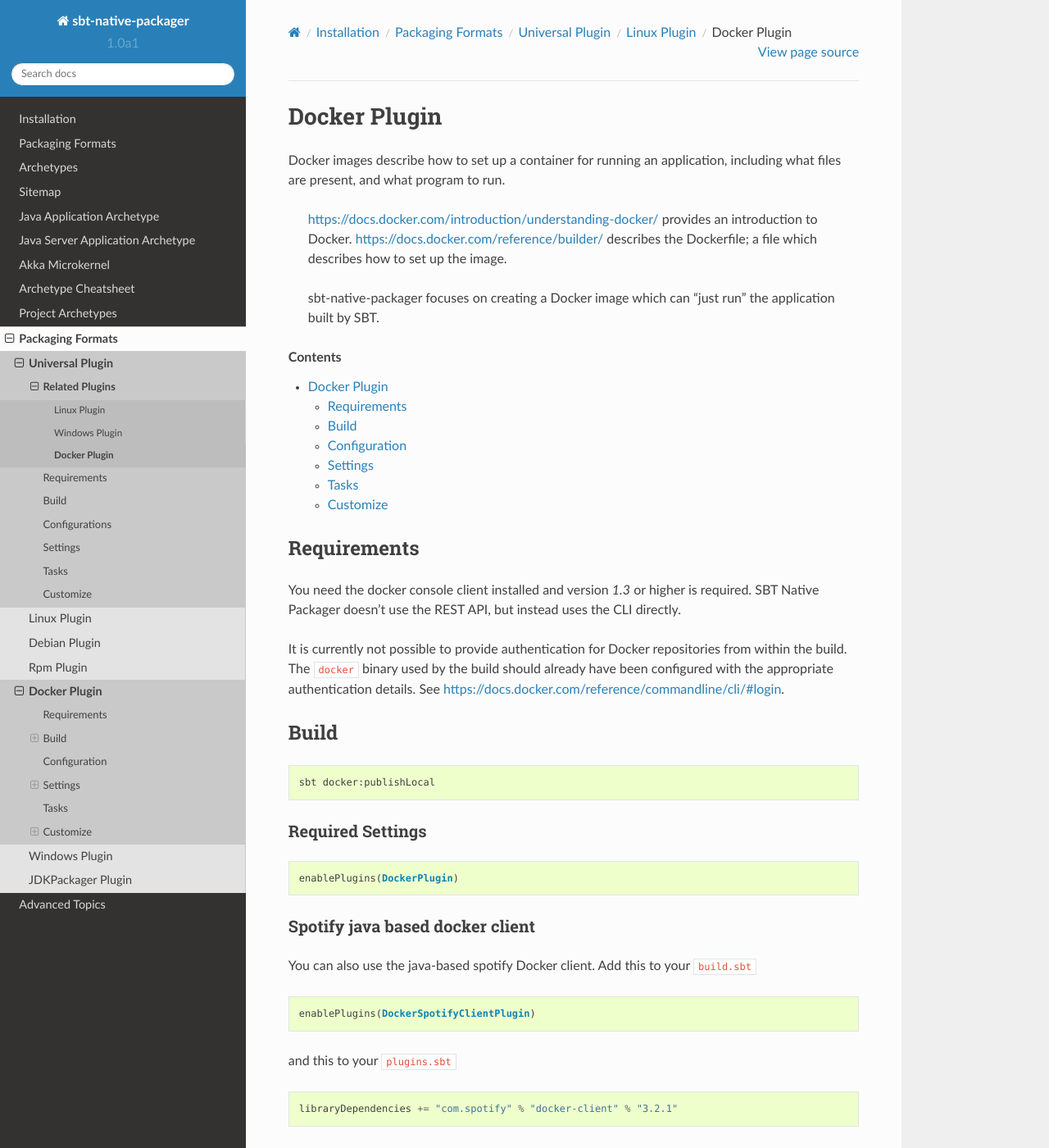
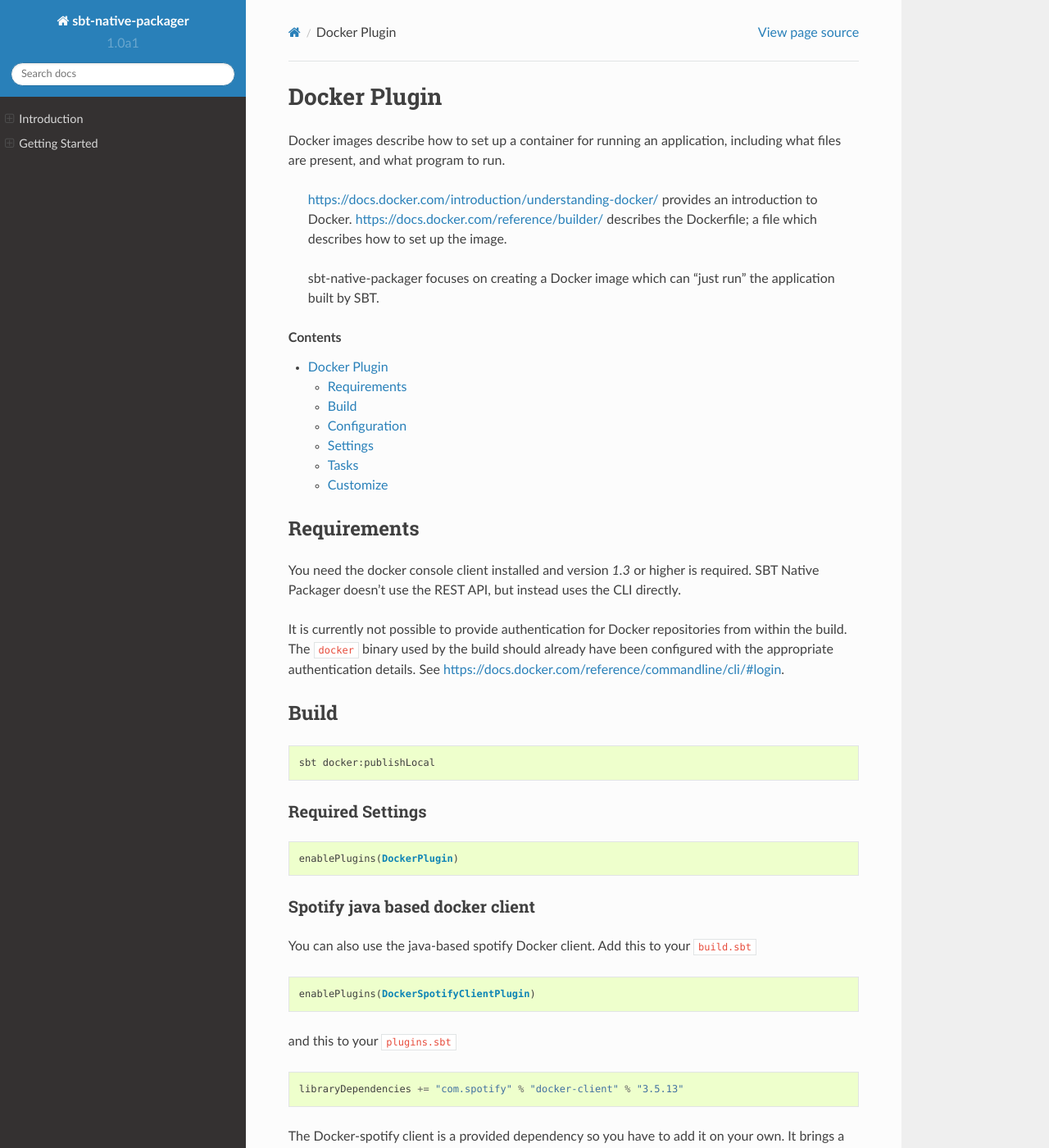
Before and after one commit to muuki88/readthedocs-test, a Sphinx documentation site: the page built from docs/formats/docker.rst, in a window 1280 px wide and 1400 px high. Shown: the whole window at 82% size. Built offline with Sphinx 7.4.7 and the Read the Docs theme 2.0.0, drawn with Linux system fonts in a browser that asks for light colours; pages that are not in the unit, such as notebooks, are missing from menus.

Commit message:
Changing

```diff
--- a/docs/conf.py
+++ b/docs/conf.py
@@ -97,7 +97,9 @@
 # Theme options are theme-specific and customize the look and feel of a theme
 # further.  For a list of options available for each theme, see the
 # documentation.
-#html_theme_options = {}
+html_theme_options = {
+  'collapse_navigation': False
+}
 
 # Add any paths that contain custom themes here, relative to this directory.
 #html_theme_path = []
--- a/docs/formats/docker.rst
+++ b/docs/formats/docker.rst
@@ -53,7 +53,7 @@
 
 .. code-block:: scala
 
-  libraryDependencies += "com.spotify" % "docker-client" % "3.2.1"
+  libraryDependencies += "com.spotify" % "docker-client" % "3.5.13"
 
 The Docker-spotify client is a provided dependency so you have to add it on your own.
 It brings a lot of dependenciesthat could slow your build times. This is the reason
--- /dev/null
+++ b/docs/gettingstarted/first_app.rst
@@ -0,0 +1,4 @@
+.. _FirstApp:
+
+Package your first App
+======================
--- a/docs/gettingstarted.rst
+++ b/docs/gettingstarted/index.rst
@@ -3,8 +3,8 @@
 .. contents::
   :depth: 2
 
-Installation
-============
+Getting Started
+===============
 
 The sbt-native-packager is a plugin. To use it, first create a ``project/plugins.sbt`` file with the following content.
 
@@ -60,7 +60,7 @@
 
 
 Packaging Formats
-=================
+-----------------
 
 
 .. raw:: html
@@ -135,7 +135,7 @@
     <link href="//maxcdn.bootstrapcdn.com/font-awesome/4.2.0/css/font-awesome.min.css" rel="stylesheet">
 
 Archetypes
-==========
+----------
 
 
 .. raw:: html
@@ -155,19 +155,3 @@
         <a class="btn btn-success" href="archetypes/java_server/" role="button"><i class="fa fa-gears"></i> Learn more »</a>
       </div>
     </div>
-
-
-
-Sitemap
-=======
-
-.. raw:: html
-
-  <hr>
-
-.. toctree::
-   :maxdepth: 2
-
-   archetypes/index.rst
-   formats/index.rst
-   topics/index.rst
--- /dev/null
+++ b/docs/gettingstarted/setup.rst
@@ -0,0 +1,4 @@
+.. _Setup:
+
+Setup
+=====
--- /dev/null
+++ b/docs/introduction/formats_and_archetypes.rst
@@ -0,0 +1,4 @@
+.. _FormatsAndArchetypes:
+
+Formats and Archetypes
+======================
--- /dev/null
+++ b/docs/introduction/goals.rst
@@ -0,0 +1,6 @@
+.. _Goals:
+
+Goals
+=====
+
+Describe our goals
--- /dev/null
+++ b/docs/introduction/index.rst
@@ -0,0 +1,9 @@
+.. _Introduction:
+
+Introduction
+============
+
+.. toctree::
+   goals
+   scope
+   formats_and_archetypes
--- /dev/null
+++ b/docs/introduction/scope.rst
@@ -0,0 +1,4 @@
+.. _Scope:
+
+Scope
+=====
```
Also changed, not shown: docs/index.rst (+3 -5 lines).
